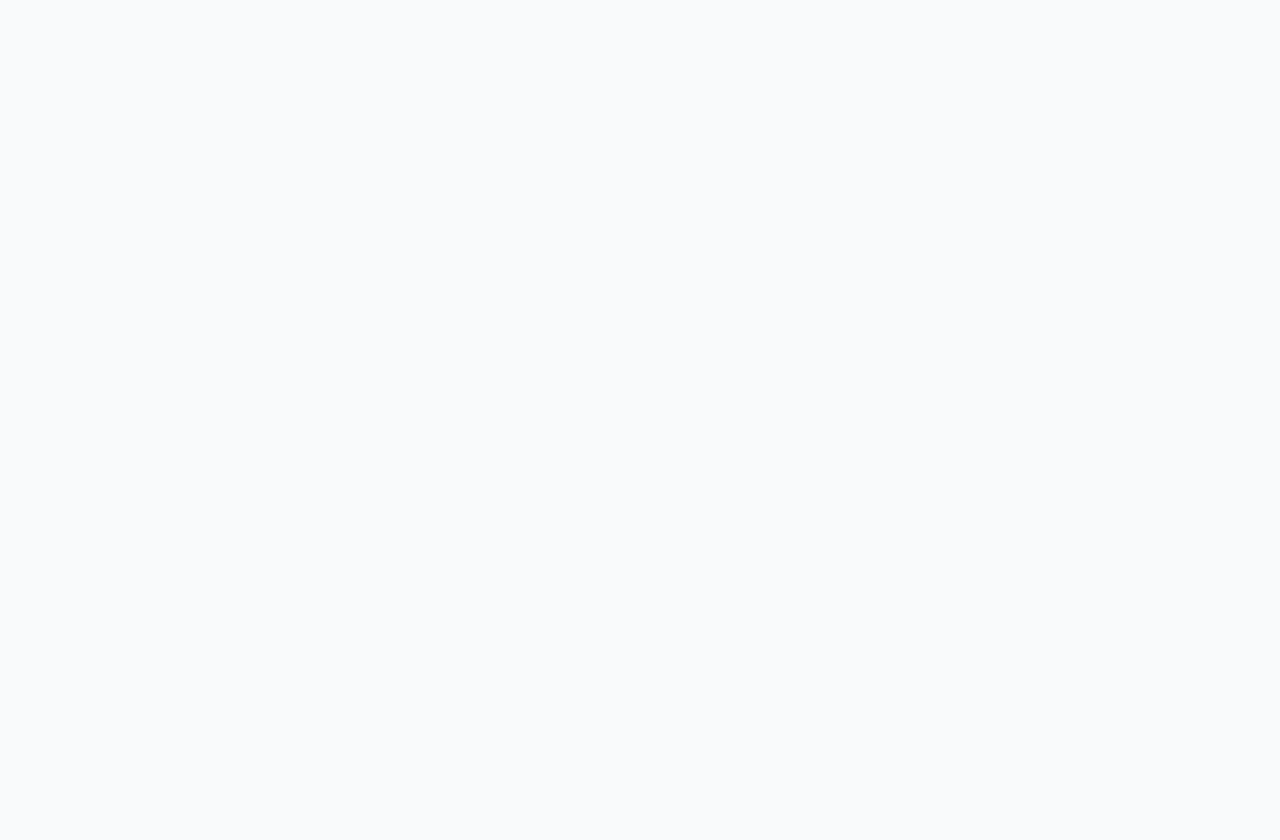
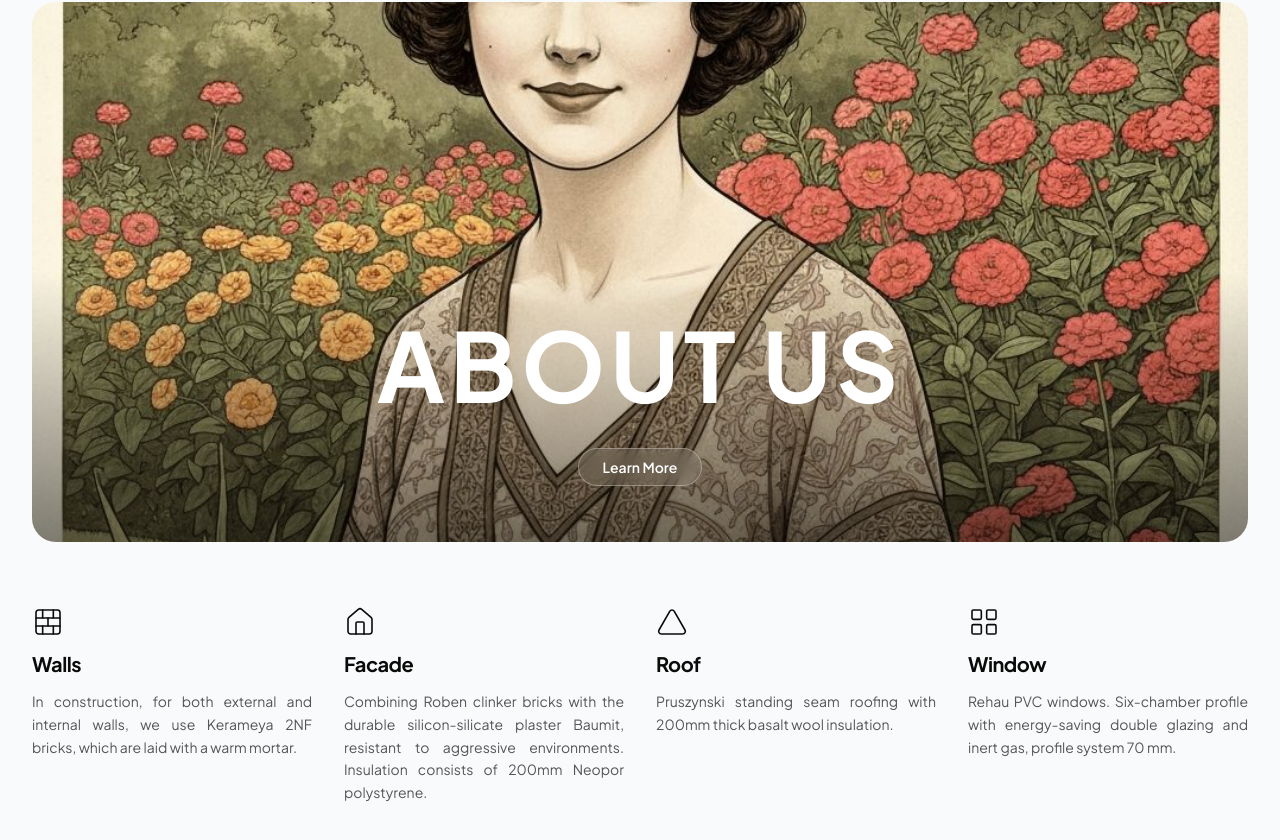
Before and after one commit to baeehaqii/v0-ui-quinland, a Next.js app: page / in a window 1280 px wide. Shown: the part 774-1614 px from the top of the page. Before the commit the page ends 800 px from the top, so only its background shows below. Built offline with nearby package versions, Linux system fonts and the light colour scheme; a web font is replaced by a local one.

Commit message:
feat: create About section with reusable feature cards\n\nAdd About section components and animate "ABOUT US" text toggle.

```diff
--- a/app/page.tsx
+++ b/app/page.tsx
@@ -1,5 +1,6 @@
 import { Navbar } from "@/components/layout/navbar"
 import { HeroSection } from "@/components/hero/hero-section"
+import { AboutSection } from "@/components/about/about-section"
 
 export default function Home() {
   return (
@@ -9,6 +10,7 @@ export default function Home() {
         <HeroSection />
         {/* Spacer agar search bar tidak tertutup konten berikutnya */}
         <div className="h-24" />
+        <AboutSection />
       </main>
     </>
   )
--- /dev/null
+++ b/components/about/about-section.tsx
@@ -0,0 +1,107 @@
+"use client"
+
+import { useState } from "react"
+import Image from "next/image"
+import { FeatureCard } from "./feature-card"
+import { BrickWall, Home, Triangle, LayoutGrid } from "lucide-react"
+
+const FEATURES = [
+  {
+    icon: BrickWall,
+    title: "Walls",
+    description:
+      "In construction, for both external and internal walls, we use Kerameya 2NF bricks, which are laid with a warm mortar.",
+  },
+  {
+    icon: Home,
+    title: "Facade",
+    description:
+      "Combining Roben clinker bricks with the durable silicon-silicate plaster Baumit, resistant to aggressive environments. Insulation consists of 200mm Neopor polystyrene.",
+  },
+  {
+    icon: Triangle,
+    title: "Roof",
+    description:
+      "Pruszynski standing seam roofing with 200mm thick basalt wool insulation.",
+  },
+  {
+    icon: LayoutGrid,
+    title: "Window",
+    description:
+      "Rehau PVC windows. Six-chamber profile with energy-saving double glazing and inert gas, profile system 70 mm.",
+  },
+] as const
+
+const ABOUT_DESCRIPTION =
+  "We are a team of passionate professionals dedicated to delivering exceptional real estate experiences. With years of expertise in property development and architecture, we combine innovative design with quality craftsmanship to create homes that inspire and endure."
+
+export function AboutSection() {
+  const [showDescription, setShowDescription] = useState(false)
+
+  return (
+    <section className="mx-auto max-w-7xl px-4 py-20 sm:px-6 lg:px-8">
+      {/* Image with overlay text */}
+      <div className="relative overflow-hidden rounded-3xl">
+        <Image
+          src="/images/about-house.jpg"
+          alt="Modern luxury house with contemporary architecture"
+          width={1400}
+          height={600}
+          className="h-[400px] w-full object-cover sm:h-[480px] lg:h-[540px]"
+          priority
+        />
+
+        {/* Gradient overlay for text readability */}
+        <div className="absolute inset-0 bg-gradient-to-t from-black/50 via-transparent to-transparent" />
+
+        {/* Animated text overlay */}
+        <div className="absolute inset-x-0 bottom-0 flex flex-col items-center px-6 pb-10 sm:pb-14">
+          <div className="relative min-h-[80px] sm:min-h-[100px]">
+            {/* ABOUT US title */}
+            <h2
+              className={`text-center font-sans text-5xl font-bold tracking-wider text-white uppercase transition-all duration-700 ease-in-out sm:text-7xl lg:text-8xl ${
+                showDescription
+                  ? "translate-y-4 scale-95 opacity-0"
+                  : "translate-y-0 scale-100 opacity-100"
+              }`}
+            >
+              About Us
+            </h2>
+
+            {/* Description text */}
+            <p
+              className={`absolute inset-0 flex items-center text-center text-sm leading-relaxed font-medium text-white/90 transition-all duration-700 ease-in-out sm:text-base lg:text-lg ${
+                showDescription
+                  ? "translate-y-0 opacity-100"
+                  : "-translate-y-4 opacity-0"
+              }`}
+            >
+              {ABOUT_DESCRIPTION}
+            </p>
+          </div>
+
+          {/* Toggle button */}
+          <button
+            onClick={() => setShowDescription((prev) => !prev)}
+            className="mt-6 rounded-full border border-white/30 bg-white/10 px-6 py-2 text-sm font-semibold text-white backdrop-blur-sm transition-all duration-300 hover:bg-white/20 focus-visible:outline-none focus-visible:ring-2 focus-visible:ring-white/50 sm:mt-8"
+            aria-label={showDescription ? "Show title" : "Show description"}
+          >
+            {showDescription ? "Back" : "Learn More"}
+          </button>
+        </div>
+      </div>
+
+      {/* Feature cards */}
+      <div className="mt-16 grid grid-cols-1 gap-8 sm:grid-cols-2 lg:grid-cols-4">
+        {FEATURES.map((feature) => (
+          <FeatureCard
+            key={feature.title}
+            icon={feature.icon}
+            title={feature.title}
+            description={feature.description}
+          />
+        ))}
+      </div>
+    </section>
+  )
+}
--- /dev/null
+++ b/components/about/feature-card.tsx
@@ -0,0 +1,25 @@
+import type { LucideIcon } from "lucide-react"
+
+interface FeatureCardProps {
+  icon: LucideIcon
+  title: string
+  description: string
+}
+
+export function FeatureCard({ icon: Icon, title, description }: FeatureCardProps) {
+  return (
+    <article className="flex flex-col gap-3">
+      <Icon
+        className="size-8 text-foreground"
+        strokeWidth={1.2}
+        aria-hidden="true"
+      />
+      <h3 className="text-xl font-bold tracking-tight text-foreground">
+        {title}
+      </h3>
+      <p className="text-sm leading-relaxed text-muted-foreground text-justify">
+        {description}
+      </p>
+    </article>
+  )
+}
```
Also changed, not shown: public/images/about-house.jpg (added).
